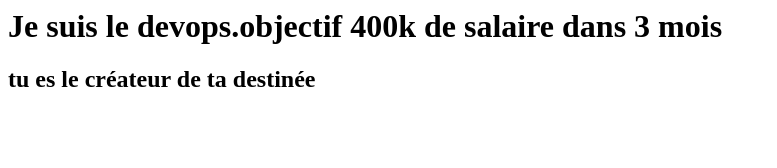
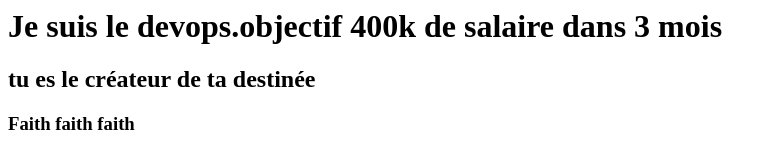
Before and after one commit to kamatador9/firstgitrepos, a plain HTML site: page index.html in a window 1280 px wide. Shown: the whole page, without its empty margins (0-777 px from the left). Drawn offline with Linux system fonts and the light colour scheme.

Commit message:
added 3rd quote

```diff
--- a/index.html
+++ b/index.html
@@ -2,5 +2,6 @@
 <body>
 <h1>Je suis le devops.objectif 400k de salaire dans 3 mois </h1>
 <h2> tu es le créateur de ta destinée </h2>
+<h3> Faith faith faith </h3>
 </body>
 </html>
```
